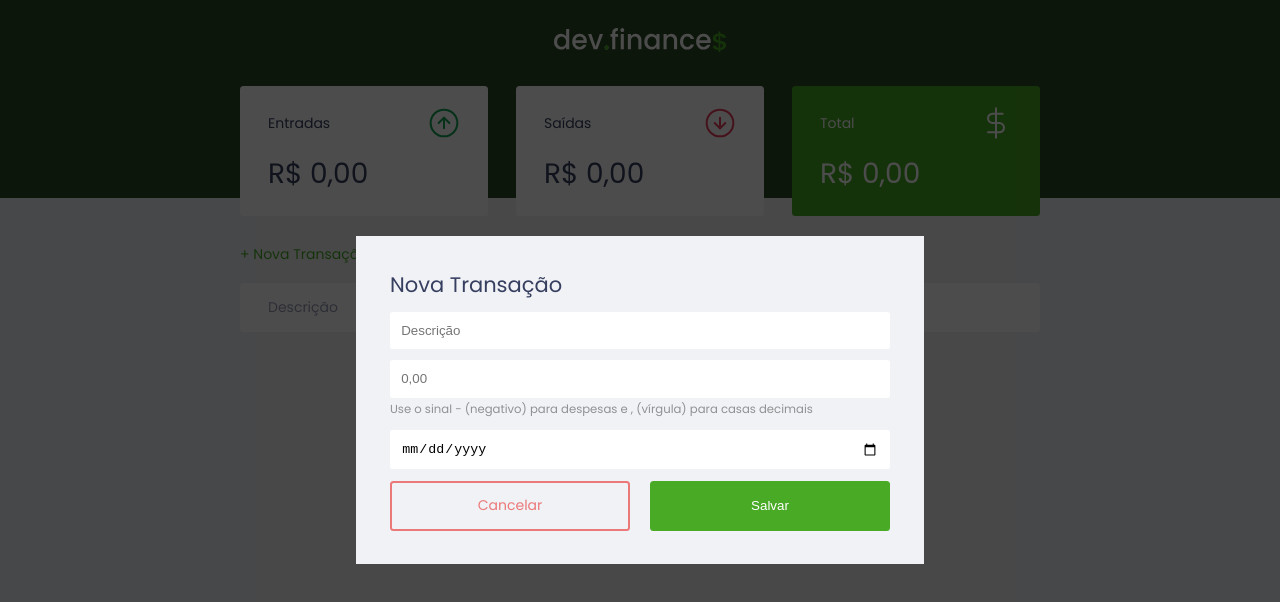
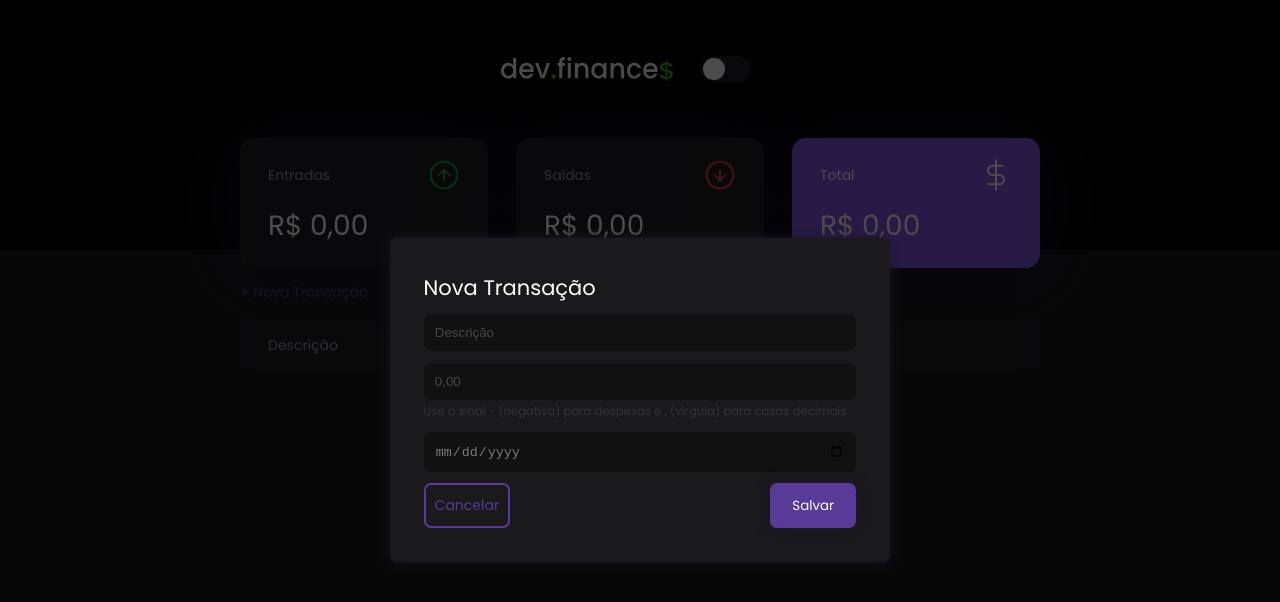
Before and after one commit to leokattah/DevFinance, a plain HTML site: page index.html in a window 1280 px wide. Both pictures are taken after a click on the link "+ Nova Transação". Drawn offline with Linux system fonts and the light colour scheme.

Commit message:
dark mode webpage added

```diff
--- a/index.html
+++ b/index.html
@@ -10,8 +10,18 @@
         <link href="https://fonts.googleapis.com/css2?family=Poppins:ital,wght@0,100;0,400;0,700;1,100;1,400;1,700&display=swap" rel="stylesheet">
     </head>
     <body>
-        <header>
+        <header class="header">
             <img src="./assets/logo.svg" alt="Logo Dev Finance">
+            <div id = "checkbox-position">
+                <input  type="checkbox"
+                        class="checkbox"
+                        id = "checkbox"
+                        onclick="changeColor()">
+
+                <label for="checkbox" class="label">
+                    <div class="ball"></div>
+                </label>
+            </div>
         </header>
 
         <main class="container">
@@ -39,11 +49,11 @@
                 </div>
 
                 <div class="card total">
-                    <h3>
+                    <h3 id="total">
                         <span>
                             Total
                         </span>
-                        <img src="./assets/total.svg" alt="Image de total">
+                        <img src="./assets/total.svg" alt="Imagem do total">
                     </h3>
                     <p id="totalDisplay">R$ 0,00</p>
                 </div>
--- a/scripts.js
+++ b/scripts.js
@@ -214,4 +214,14 @@ const App = {
   },
 }
 
+const root = document.documentElement
+function changeColor(){
+    if (this.checkbox.checked){
+        root.classList.add('dark')
+        console.log("dark choosed")
+    } else {
+        root.classList.remove('dark')
+        console.log("white choosed")
+    }
+}
 App.init()
--- a/style.css
+++ b/style.css
@@ -4,7 +4,63 @@
   --green: #49aa26;
   --light-green: #3dd705;
   --red: #e92929;
+
+/* BACKGOUNDS*/
+
+    --header-color: #000000;
+    --body-color: #1a191c;
+    --value-color: rgb(255,255,255);
+    --base-color: #ffffff;
+    --footer: #8257e6;
+
+/* BASIC COLORS */
+
+    --primary-color:#212025;
+    --secundary-color: #8257e6;
+    --shadow: #1b1629;
+    --descriptions-color: #969cb3;
+
+/* INPUT */
+
+    --button-new: #583b96;
+    --input-focus: #583b96;
+    --input-form: #111111;
+    --place-holder: #7c7c7c;
+
+
+    --dark-blue: #363f5f;
 }
+
+
+.dark:root {
+/* CHANGE ALL COLORS */
+
+/* BACKGROUNDS */
+
+    --header-color: #055E0E;
+    --body-color: #ECECEC;
+    --value-color:#111111;
+    --base-color: #ffffff;
+    --footer:#1a191c;
+
+/* COLORS */
+
+    --primary-color: #fff;
+    --secundary-color: #00BB29;
+    --shadow: opacity(0)
+    --descriptions-color: #111111;
+
+/* INPUT */
+
+    --button-new: #019e01;
+    --input-focus: #00d600;
+    --input-form: #e2e2e2;
+    --place-holder: #000;
+
+
+    --dark-blue: #363f5f;
+}
+
 
 * {
   margin: 0;
@@ -17,7 +73,7 @@ html {
 }
 
 body {
-  background: #f0f2f5;
+  background: var(--body-color);
   font-family: 'Poppins', sans-serif;
 }
 
@@ -42,39 +98,39 @@ body {
 h2 {
   margin-top: 3.2rem;
   margin-bottom: 0.8rem;
-  color: var(--dark-blue);
-
+  color: var(--value-color);
   font-weight: normal;
 }
 
 /* Links & Buttons ===================== */
 
 a {
-  color: var(--green);
+  color: var(--button-new);
   text-decoration: none;
 }
 a:hover {
-  color: var(--light-green);
+  color: var(--secundary-color)
 }
 
 button {
   width: 100%;
-  height: 50px;
+  height: 45px;
 
   border: none;
+  color: var(--base-color);
+  background-color: var(--input-focus);
+  border-radius: 0.5rem;
+  box-shadow: 0 0 1rem var(--shadow);
 
-  color: white;
-  background: var(--green);
-
-  padding: 0;
-
-  border-radius: 0.25rem;
-
+  font-family: "Poppins";
+  font-weight: 400;
+  font-size: 12ps;
   cursor: pointer;
 }
 
 button:hover {
-  background: var(--light-green);
+  background-color: var(--secundary-color);
+  color: var(--base-color);
 }
 
 .button.new {
@@ -83,17 +139,16 @@ button:hover {
 }
 
 .button.cancel {
-  color: var(--red);
-  border: 2px var(--red) solid;
-  border-radius: 0.25rem;
+  border: 2px solid;
+  border-radius: 0.5rem;
 
-  height: 50px;
+  width: 100%;
+  height: 45px;
 
   display: flex;
   align-items: center;
   justify-content: center;
-
-  opacity: 0.6;
+  opacity: 0.6rem;
 }
 
 .button.cancel:hover {
@@ -102,40 +157,48 @@ button:hover {
 
 /* Header ===================== */
 header {
-  background: #2d4a22;
+  background: var(--header-color);
   padding: 2rem 0 10rem;
   text-align: center;
+  display: flex;
+  align-items: center;
+  justify-content: center;
+}
+
+header.dark {
+  background: green;
 }
 
 #logo {
-  color: #fff;
+  color: var(--base-color);
   font-weight: 100;
 }
 
 /* Balance ===================== */
 #balance {
+
   margin-top: -8rem;
 }
 
 #balance h2 {
-  color: white;
+  color: var(--base-color);
   margin-top: 0;
 }
 
 /* Cards ===================== */
 .card {
-  background: white;
+  background-color: var(--primary-color);
   padding: 1.5rem 2rem;
-  border-radius: 0.25rem;
-
-  margin-bottom: 2rem;
-
-  color: var(--dark-blue);
+  border-radius: 1rem;
+  margin-bottom: 1rem;
+  color: var(--base-color);
+  box-shadow: 0 0 6em var(--shadow);
 }
 
 .card h3 {
   font-weight: normal;
   font-size: 1rem;
+  color: #969cb3;
   display: flex;
   align-items: center;
   justify-content: space-between;
@@ -144,13 +207,13 @@ header {
 .card p {
   font-size: 2rem;
   line-height: 3rem;
-
   margin-top: 1rem;
+  color: var(--value-color);
 }
 
 .card.total {
-  background: var(--green);
-  color: white;
+  background: var(--secundary-color);
+  color: var(--base-color);
 }
 
 /* Table ===================== */
@@ -162,8 +225,9 @@ header {
 #data-table {
   width: 100%;
   border-spacing: 0 0.5rem;
-  color: #969cb3;
+  color: var(--descriptions-color);
 }
+
 
 table thead tr th:first-child,
 table tbody tr td:first-child {
@@ -176,11 +240,9 @@ table tbody tr td:last-child {
 }
 
 table thead th {
-  background: white;
-
+  background: var(--primary-color);
   font-weight: normal;
   padding: 1rem 2rem;
-
   text-align: left;
 }
 
@@ -193,39 +255,45 @@ table tbody tr:hover {
 }
 
 table tbody td {
-  background: white;
+  background: var(--primary-color);
   padding: 1rem 2rem;
+  font-weight: normal;
 }
 
+
 td.description {
-  color: var(--dark-blue);
+  color: var(da);
 }
 
 td.income {
-  color: #12a454;
+  color: rgb(1, 161, 1)
 }
 
 td.expense {
-  color: #e92929;
+  color: rgba(252, 34, 34, 0.726)
+}
+
+#total {
+  color: var(--base-color);
+  font-weight: 400;
+}
+
+#totalDisplay {
+  color: white
 }
 
 /* Modal ===================== */
 .modal-overlay {
   width: 100%;
   height: 100%;
-
   background-color: rgba(0, 0, 0, 0.7);
-
   position: fixed;
   top: 0;
-
   display: flex;
   align-items: center;
   justify-content: center;
-
   opacity: 0;
   visibility: hidden;
-
   z-index: 999;
 }
 
@@ -235,10 +303,14 @@ td.expense {
 }
 
 .modal {
-  background: #f0f2f5;
+  background-color: var(--body-color);
   padding: 2.4rem;
-
   position: relative;
+  color: var(--base-color);
+  box-shadow: 0 0 0.8em var(--shadow);
+  width: 90%;
+  max-width: 500px;
+  border-radius: 0.5rem;
   z-index: 1;
 }
 
@@ -253,11 +325,12 @@ td.expense {
 
 input {
   border: none;
-  border-radius: 0.2rem;
-
+  border-radius: 0.5rem;
+  background-color: var(--input-form);
+  border: none;
   padding: 0.8rem;
-
   width: 100%;
+  color: var(--place-holder);
 }
 
 .input-group {
@@ -266,6 +339,8 @@ input {
 
 .input-group small {
   opacity: 0.4;
+  color: #5b5a61;
+  margin-top: 0.9rem;
 }
 
 .input-group.actions {
@@ -276,15 +351,21 @@ input {
 
 .input-group.actions .button,
 .input-group.actions button {
-  width: 48%;
+  width: 20%;
+}
+
+::-webkit-input-placeholder {
+  color: var(--place-holder);
+  opacity: 50%;
 }
 
 /* Footer ===================== */
 footer {
   text-align: center;
   padding: 4rem 0 2rem;
-  color: var(--dark-blue);
-
+  color: var(--footer);
+  bottom: 0;
+  width: 100%;
   opacity: 0.6;
 }
 
@@ -302,3 +383,50 @@ footer {
     gap: 2rem;
   }
 }
+
+/* DARK & LIGTH MODE ====== */
+
+#checkbox-position{
+  margin: 2rem
+}
+
+.checkbox{
+  opacity: 0;
+  visibility: hidden;
+  position: fixed;
+}
+
+.label {
+  height: 26px;
+  width: 50px;
+  background-color: var(--primary-color);
+  display:flex;
+  border-radius: 50px;
+  justify-content: space-between;
+  align-items: center;
+  position: relative;
+  padding: 5px;
+}
+
+
+.ball {
+  width: 22px;
+  height: 22px;
+  position: absolute;
+  background-color: white;
+  border-radius: 50%;
+  top: 2px;
+  left: 2px;
+
+  transition: transform 0.2s linear;
+}
+
+.checkbox:checked + .label {
+  background-color: #ffffff;
+}
+
+.checkbox:checked + .label .ball {
+  transform: translateX(24px);
+  background-color: #3a3a3a;
+  opacity: 1;
+}
```
